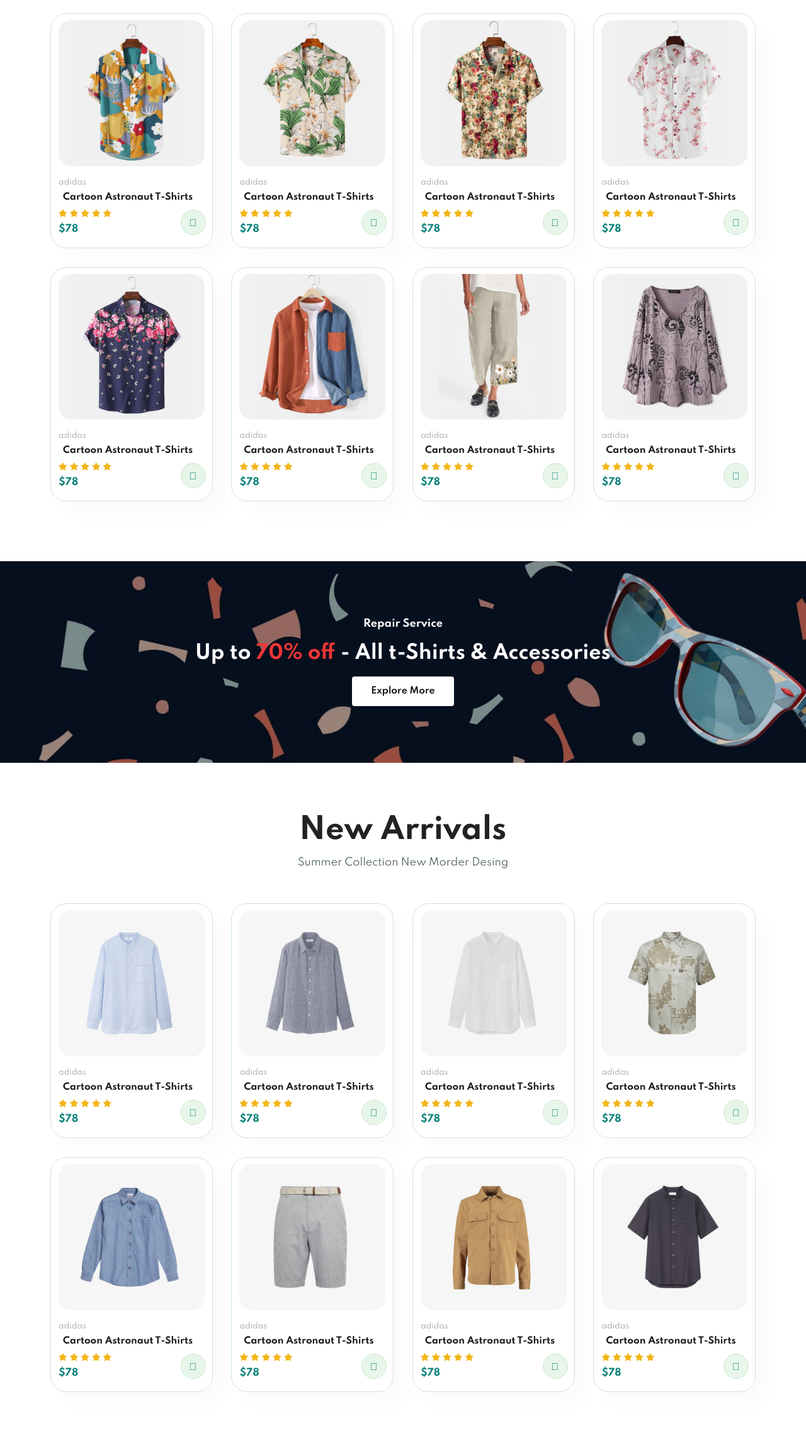
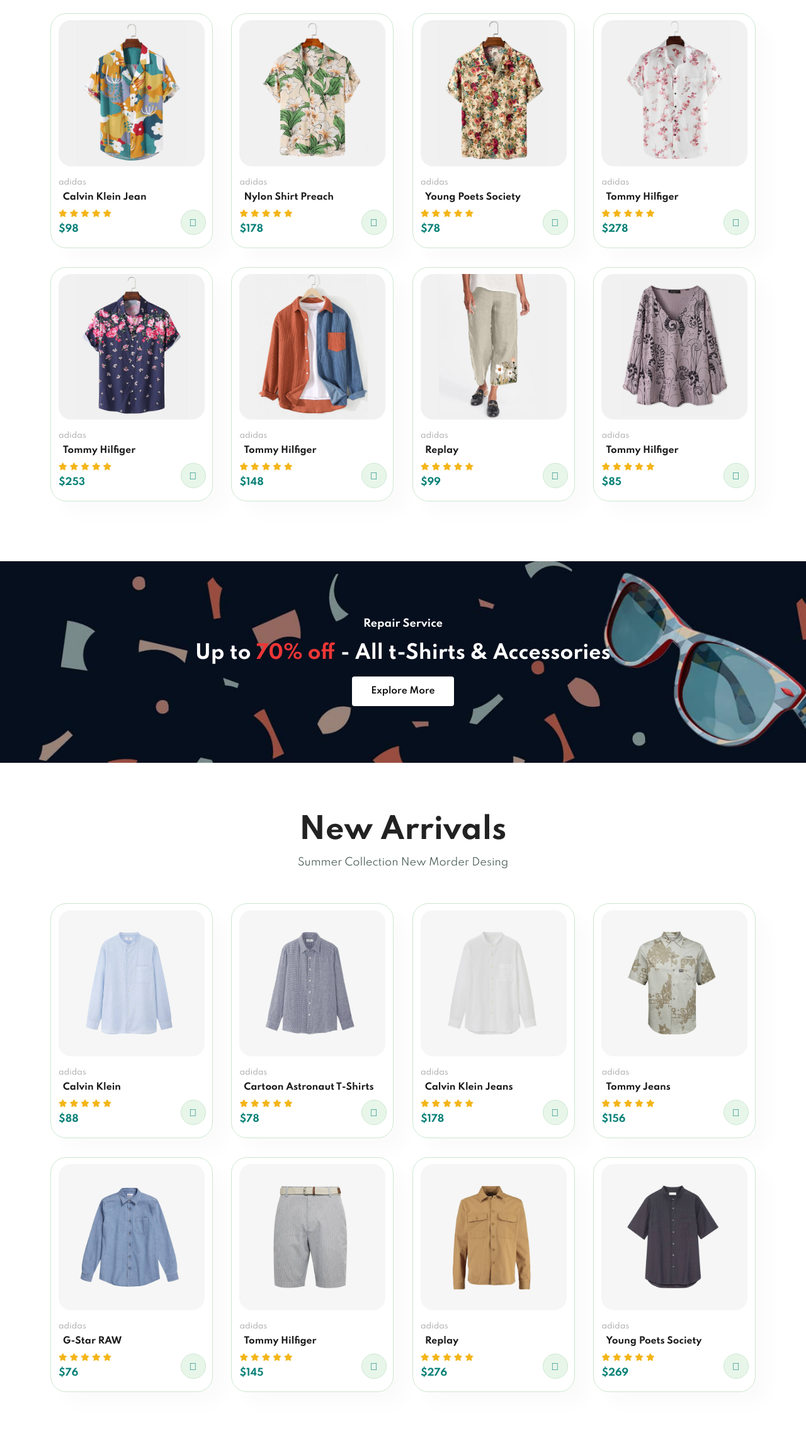
Before and after one commit to githabb/Web_Cara, a plain HTML site: page index.html in a window 1280 px wide. Shown: the part 1345-3647 px from the top of the page at 63% size. Drawn offline with Linux system fonts and the light colour scheme.

Commit message:
changed the name

```diff
--- a/css/style.css
+++ b/css/style.css
@@ -1123,6 +1123,21 @@ button:last-child:hover {
   #product1 .pro {
     margin: 15px;
   }
+
+  .card__box{
+    justify-content: center;
+  }
+  .card1{
+    margin: 40px;
+    display: flex;
+    flex-wrap: wrap;
+    width: 100%;
+
+
+  }
+  .card__box{
+    width: 100%;
+  }
   #banner {
     height: 20vh;
   }
@@ -1138,6 +1153,14 @@ button:last-child:hover {
   }
   #newsletter .form {
     width: 70%;
+  }
+
+
+  .card1{
+    display: flex;
+	flex-wrap: wrap;
+	width: 100%;
+	margin: 5px;
   }
 }
 
@@ -1168,6 +1191,8 @@ button:last-child:hover {
   #product1 .pro {
     width: 100%;
   }
+
+
   #banner {
     height: 40vh;
   }
--- a/index.html
+++ b/index.html
@@ -74,7 +74,7 @@
                 <img src="./img/products/f1.jpg" alt="f1">
                 <div class="des">
                     <span>adidas</span>
-                    <h5>Cartoon Astronaut T-Shirts</h5>
+                    <h5>Calvin Klein Jean</h5>
                     <div class="star">
                         <i class="fa fa-star"></i>
                         <i class="fa fa-star"></i>
@@ -82,7 +82,7 @@
                         <i class="fa fa-star"></i>
                         <i class="fa fa-star"></i>
                     </div>
-                    <h4>$78</h4>
+                    <h4>$98</h4>
                 </div>
                 <a href="#"><i class="fal fa-shopping-cart cart"></i></a>
             </div>
@@ -90,7 +90,7 @@
                 <img src="./img/products/f2.jpg" alt="f2">
                 <div class="des">
                     <span>adidas</span>
-                    <h5>Cartoon Astronaut T-Shirts</h5>
+                    <h5>Nylon Shirt Preach</h5>
                     <div class="star">
                         <i class="fa fa-star"></i>
                         <i class="fa fa-star"></i>
@@ -98,7 +98,7 @@
                         <i class="fa fa-star"></i>
                         <i class="fa fa-star"></i>
                     </div>
-                    <h4>$78</h4>
+                    <h4>$178</h4>
                 </div>
                 <a href="#"><i class="fal fa-shopping-cart cart"></i></a>
             </div>
@@ -106,7 +106,7 @@
                 <img src="./img/products/f3.jpg" alt="f3">
                 <div class="des">
                     <span>adidas</span>
-                    <h5>Cartoon Astronaut T-Shirts</h5>
+                    <h5>Young Poets Society</h5>
                     <div class="star">
                         <i class="fa fa-star"></i>
                         <i class="fa fa-star"></i>
@@ -122,7 +122,7 @@
                 <img src="./img/products/f4.jpg" alt="f4">
                 <div class="des">
                     <span>adidas</span>
-                    <h5>Cartoon Astronaut T-Shirts</h5>
+                    <h5>Tommy Hilfiger</h5>
                     <div class="star">
                         <i class="fa fa-star"></i>
                         <i class="fa fa-star"></i>
@@ -130,7 +130,7 @@
                         <i class="fa fa-star"></i>
                         <i class="fa fa-star"></i>
                     </div>
-                    <h4>$78</h4>
+                    <h4>$278</h4>
                 </div>
                 <a href="#"><i class="fal fa-shopping-cart cart"></i></a>
             </div>
@@ -138,7 +138,7 @@
                 <img src="./img/products/f5.jpg" alt="f5">
                 <div class="des">
                     <span>adidas</span>
-                    <h5>Cartoon Astronaut T-Shirts</h5>
+                    <h5>Tommy Hilfiger</h5>
                     <div class="star">
                         <i class="fa fa-star"></i>
                         <i class="fa fa-star"></i>
@@ -146,7 +146,7 @@
                         <i class="fa fa-star"></i>
                         <i class="fa fa-star"></i>
                     </div>
-                    <h4>$78</h4>
+                    <h4>$253</h4>
                 </div>
                 <a href="#"><i class="fal fa-shopping-cart cart"></i></a>
             </div>
@@ -154,7 +154,7 @@
                 <img src="./img/products/f6.jpg" alt="f6">
                 <div class="des">
                     <span>adidas</span>
-                    <h5>Cartoon Astronaut T-Shirts</h5>
+                    <h5>Tommy Hilfiger</h5>
                     <div class="star">
                         <i class="fa fa-star"></i>
                         <i class="fa fa-star"></i>
@@ -162,7 +162,7 @@
                         <i class="fa fa-star"></i>
                         <i class="fa fa-star"></i>
                     </div>
-                    <h4>$78</h4>
+                    <h4>$148</h4>
                 </div>
                 <a href="#"><i class="fal fa-shopping-cart cart"></i></a>
             </div>
@@ -170,7 +170,7 @@
                 <img src="./img/products/f7.jpg" alt="f7">
                 <div class="des">
                     <span>adidas</span>
-                    <h5>Cartoon Astronaut T-Shirts</h5>
+                    <h5>Replay</h5>
                     <div class="star">
                         <i class="fa fa-star"></i>
                         <i class="fa fa-star"></i>
@@ -178,7 +178,7 @@
                         <i class="fa fa-star"></i>
                         <i class="fa fa-star"></i>
                     </div>
-                    <h4>$78</h4>
+                    <h4>$99</h4>
                 </div>
                 <a href="#"><i class="fal fa-shopping-cart cart"></i></a>
             </div>
@@ -186,7 +186,7 @@
                 <img src="./img/products/f8.jpg" alt="f8">
                 <div class="des">
                     <span>adidas</span>
-                    <h5>Cartoon Astronaut T-Shirts</h5>
+                    <h5>Tommy Hilfiger</h5>
                     <div class="star">
                         <i class="fa fa-star"></i>
                         <i class="fa fa-star"></i>
@@ -194,7 +194,7 @@
                         <i class="fa fa-star"></i>
                         <i class="fa fa-star"></i>
                     </div>
-                    <h4>$78</h4>
+                    <h4>$85</h4>
                 </div>
                 <a href="#"><i class="fal fa-shopping-cart cart"></i></a>
             </div>
@@ -215,7 +215,7 @@
                 <img src="./img/products/n1.jpg" alt="n1">
                 <div class="des">
                     <span>adidas</span>
-                    <h5>Cartoon Astronaut T-Shirts</h5>
+                    <h5> Calvin Klein</h5>
                     <div class="star">
                         <i class="fa fa-star"></i>
                         <i class="fa fa-star"></i>
@@ -223,7 +223,7 @@
                         <i class="fa fa-star"></i>
                         <i class="fa fa-star"></i>
                     </div>
-                    <h4>$78</h4>
+                    <h4>$88</h4>
                 </div>
                 <a href="#"><i class="fal fa-shopping-cart cart"></i></a>
             </div>
@@ -247,7 +247,7 @@
                 <img src="./img/products/n3.jpg" alt="n3">
                 <div class="des">
                     <span>adidas</span>
-                    <h5>Cartoon Astronaut T-Shirts</h5>
+                    <h5>Calvin Klein Jeans</h5>
                     <div class="star">
                         <i class="fa fa-star"></i>
                         <i class="fa fa-star"></i>
@@ -255,7 +255,7 @@
                         <i class="fa fa-star"></i>
                         <i class="fa fa-star"></i>
                     </div>
-                    <h4>$78</h4>
+                    <h4>$178</h4>
                 </div>
                 <a href="#"><i class="fal fa-shopping-cart cart"></i></a>
             </div>
@@ -263,7 +263,7 @@
                 <img src="./img/products/n4.jpg" alt="n4">
                 <div class="des">
                     <span>adidas</span>
-                    <h5>Cartoon Astronaut T-Shirts</h5>
+                    <h5>Tommy Jeans</h5>
                     <div class="star">
                         <i class="fa fa-star"></i>
                         <i class="fa fa-star"></i>
@@ -271,7 +271,7 @@
                         <i class="fa fa-star"></i>
                         <i class="fa fa-star"></i>
                     </div>
-                    <h4>$78</h4>
+                    <h4>$156</h4>
                 </div>
                 <a href="#"><i class="fal fa-shopping-cart cart"></i></a>
             </div>
@@ -279,7 +279,7 @@
                 <img src="./img/products/n5.jpg" alt="n5">
                 <div class="des">
                     <span>adidas</span>
-                    <h5>Cartoon Astronaut T-Shirts</h5>
+                    <h5>G-Star RAW</h5>
                     <div class="star">
                         <i class="fa fa-star"></i>
                         <i class="fa fa-star"></i>
@@ -287,7 +287,7 @@
                         <i class="fa fa-star"></i>
                         <i class="fa fa-star"></i>
                     </div>
-                    <h4>$78</h4>
+                    <h4>$76</h4>
                 </div>
                 <a href="#"><i class="fal fa-shopping-cart cart"></i></a>
             </div>
@@ -295,7 +295,7 @@
                 <img src="./img/products/n6.jpg" alt="n6">
                 <div class="des">
                     <span>adidas</span>
-                    <h5>Cartoon Astronaut T-Shirts</h5>
+                    <h5>Tommy Hilfiger</h5>
                     <div class="star">
                         <i class="fa fa-star"></i>
                         <i class="fa fa-star"></i>
@@ -303,7 +303,7 @@
                         <i class="fa fa-star"></i>
                         <i class="fa fa-star"></i>
                     </div>
-                    <h4>$78</h4>
+                    <h4>$145</h4>
                 </div>
                 <a href="#"><i class="fal fa-shopping-cart cart"></i></a>
             </div>
@@ -311,7 +311,7 @@
                 <img src="./img/products/n7.jpg" alt="n7">
                 <div class="des">
                     <span>adidas</span>
-                    <h5>Cartoon Astronaut T-Shirts</h5>
+                    <h5>Replay</h5>
                     <div class="star">
                         <i class="fa fa-star"></i>
                         <i class="fa fa-star"></i>
@@ -319,7 +319,7 @@
                         <i class="fa fa-star"></i>
                         <i class="fa fa-star"></i>
                     </div>
-                    <h4>$78</h4>
+                    <h4>$276</h4>
                 </div>
                 <a href="#"><i class="fal fa-shopping-cart cart"></i></a>
             </div>
@@ -327,7 +327,7 @@
                 <img src="./img/products/n8.jpg" alt="n8">
                 <div class="des">
                     <span>adidas</span>
-                    <h5>Cartoon Astronaut T-Shirts</h5>
+                    <h5>Young Poets Society</h5>
                     <div class="star">
                         <i class="fa fa-star"></i>
                         <i class="fa fa-star"></i>
@@ -335,7 +335,7 @@
                         <i class="fa fa-star"></i>
                         <i class="fa fa-star"></i>
                     </div>
-                    <h4>$78</h4>
+                    <h4>$269</h4>
                 </div>
                 <a href="#"><i class="fal fa-shopping-cart cart"></i></a>
             </div>
```
Also changed, not shown: shop.html (+17 -17 lines).
